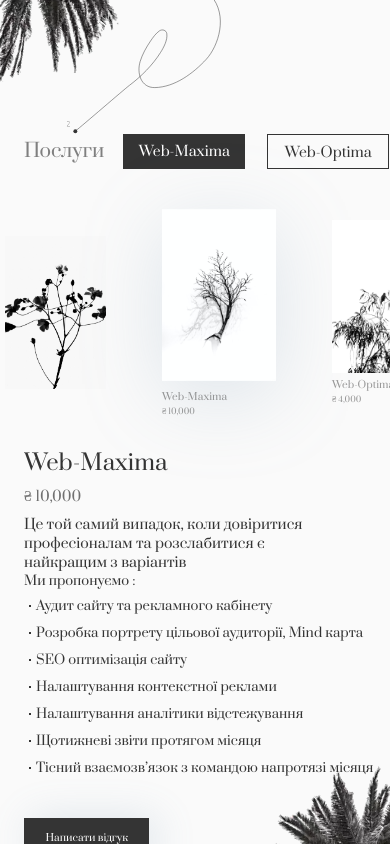
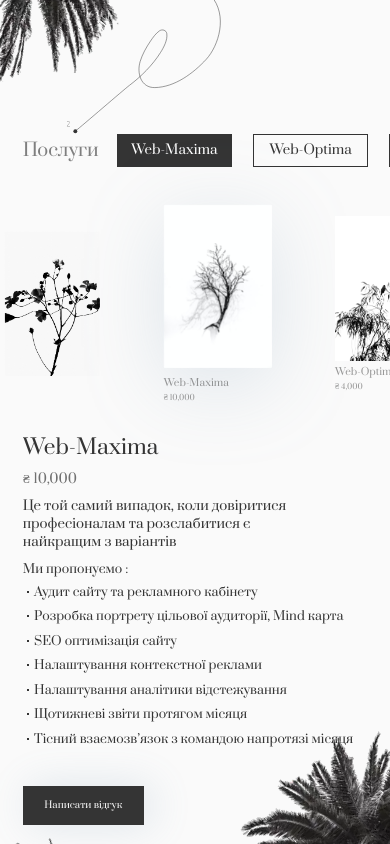
Before and after one commit to 3DMaX123/fma, a React (Create React App) app: page / in a window 390 px wide. Shown: the part 800-1644 px from the top of the page. Built offline with nearby package versions, Linux system fonts and the light colour scheme; a web font is replaced by a local one.

Commit message:
some tests

```diff
--- a/src/container/AboutUs/AboutUsPhone/AboutUsPhone.jsx
+++ b/src/container/AboutUs/AboutUsPhone/AboutUsPhone.jsx
@@ -5,7 +5,7 @@ import images from '../../../constants/images';
 
 const AboutUsPhone = () => {
   return (
-    <div className='app__aboutusphone'>
+    <div className='app__aboutusphone' id='about-usphone'>
         <div className='aboutus-title'>Feed Motion ADS</div>
         <div className='aboutus-description'>Ми команда, що розуміє проблеми бізнесу та їх виклики сьгодення. Тому і глобальною ціллю нашої компанії стали: просування сайтів рекламним та органічним шляхом, організація роботи рекламних кампаній, їх супровід з підготовкою сайту до викликів. </div>
 
--- a/src/container/ContactUs/ContactUsPhone/ContactUsPhone.jsx
+++ b/src/container/ContactUs/ContactUsPhone/ContactUsPhone.jsx
@@ -5,7 +5,7 @@ import images from '../../../constants/images';
 
 const ContactUsPhone = () => {
   return (
-    <div className='app__contactusphone'>
+    <div className='app__contactusphone' id='contactsphone'>
       <div className='contactusphone-email'>
         <div className='contactusphone-nameEmail'>E-mail</div>
         <div className='contactusphone-contact'>fma@gmail.com</div>
--- a/src/container/Price/PricePhone/PricePhone.css
+++ b/src/container/Price/PricePhone/PricePhone.css
@@ -5,48 +5,47 @@
     align-items: baseline;
     overflow: hidden;
 
-    background-color: #FAFAFA;
-    height: 280.897vw;
+    height: 271.9vw;
 }
 
 .pricephone-productsChoosen{
     display: flex;
     align-items: center;
 
-    margin-left: 12px;
+    margin-left: 2.913vw;
 }
 
 .pricephone-priceSign{
-    font-family: 'Prata';
+    font-family: var(--font-main);
     font-style: normal;
     font-weight: 400;
-    font-size: 19px;
+    font-size: 4.612vw;
 
 
-    color: rgba(52, 52, 52, 0.62);
+    color: var(--color-nameofsections);
 
-    margin-right: 19px;
+    margin-right: 4.612vw;
 }
 
 .pricephone-productsChoosen-buttons{
     display: grid;
 
     grid-auto-flow: column;
-    gap: 11px;
+    gap: 2.670vw;
 
 }
 .pricephone-productsChoosen-buttons button{
-    margin-right: 11px;
+    margin-right: 2.670vw;
 }
 
-.productsChoosen-mainButton{
-    width: 122px;
-    height: 35px;
+.productChoosen-mainButton{
+    width: 29.612vw;
+    height: 8.495vw;
 
-    font-family: 'Prata';
+    font-family: var(--font-main);
     font-style: normal;
     font-weight: 400;
-    font-size: 14px;
+    font-size: 3.398vw;
 
     color: var(--color-white);
 
@@ -57,20 +56,18 @@
 }
 
 .productChoosen-additionalButton{
-    width: 122px;
-    height: 35px;
+    width: 29.612vw;
+    height: 8.495vw;
 
-    font-family: 'Prata';
+    font-family: var(--font-main);
     font-style: normal;
     font-weight: 400;
-    font-size: 14px;
+    font-size: 3.398vw;
 
     color: var(--color-black);
 
     outline: none;
     border: 1px solid var(--color-black);
-
-    padding: 8px 15px;
 
     background-color: transparent;
 }
@@ -83,49 +80,49 @@
 
     width: 100%;
 
-    margin-top: 40px;
+    margin-top: 9.709vw;
 }
 
 .pricephone-prices p{
     position: relative;
 
-    font-family: 'Prata';
+    font-family: var(--font-main);
     font-style: normal;
     font-weight: 400;
     font-size: 10px;
 
-    color: rgba(52, 52, 52, 0.5);
+    color: var(--color-priceinothersequenceprice);
 }
 
 .pricephone-priceWeb-MaximaSign,
 .pricephone-priceWeb-OptimaSign{
-    margin-top: 5px;
-    margin-bottom: 2px;
+    margin-top: 1.214vw;
+    margin-bottom: 0.485vw;
 }
 
 .pricephone-priceWeb-MaximaPrice,
 .pricephone-priceWeb-OptimaPrice{
-    font-size: 8px!important;
+    font-size: 1.942vw!important;
 }
 
 .phonepriceAdditionalLeft,
 .phonepriceAdditionalRight{
     position: relative;
 
-    width: 101px;
-    height: 153px;
+    width: 24.515vw;
+    height: 37.136vw;
 
     object-fit: cover;
 }
 
 
 .phonepriceMain{
-    width: 114px;
-    height: 172px;
+    width: 27.670vw;
+    height: 41.748vw;
 
     object-fit: cover;
-    filter: drop-shadow(0px 16px 40px rgba(112, 144, 176, 0.2));
-    -webkit-filter: drop-shadow(0px 16px 40px rgba(112, 144, 176, 0.2));
+    filter: drop-shadow(var(--box-shadowforusereviewphone));
+    -webkit-filter: drop-shadow(var(--box-shadowforusereviewphone));
     -webkit-transform: translateZ(0);
     transform: translateZ(0);
 }
@@ -134,11 +131,11 @@
     font-family: var(--font-main);
     font-style: normal;
     font-weight: 400;
-    font-size: 10px;
+    font-size: 2.427vw;
 
     padding: 3.5vw 5.5vw;
-    margin-top: 32px;
-    margin-left: 24px;
+    margin-top: 7.767vw;
+    margin-left: 5.825vw;
 
     color: var(--color-white);
     box-shadow: var(--box-shadow);
@@ -149,62 +146,66 @@
 }
 
 .pricephone-informationAboutService{
-    margin-top: 31px;
-    margin-left: 24px;
+    margin-top: 7.524vw;
+    margin-left: 5.825vw;
 }
 
 .pricephone-prices-header{
-    font-family: 'Prata';
+    font-family: var(--font-main);
     font-style: normal;
     font-weight: 400;
-    font-size: 22px;
+    font-size: 5.340vw;
 
-    color: #343434;
+    color: var(--color-black);
 
-    margin-bottom: 9px;
+    margin-bottom: 2.184vw;
 }
 
 .pricephone-prices-price{
-    font-family: 'Prata';
+    font-family: var(--font-main);
     font-style: normal;
     font-weight: 400;
-    font-size: 14px;
+    font-size: 3.398vw;
 
-    color: rgba(52, 52, 52, 0.7);
-    margin-bottom: 9px;
+    color: var(--color-namepriceinothersequence);
+    margin-bottom: 2.184vw;
 }
 
 .pricephone-prices-description{
-    font-family: 'Prata';
+    font-family: var(--font-main);
     font-style: normal;
     font-weight: 400;
-    font-size: 14px;
+    font-size: 3.398vw;
 
-    color: #343434;
+    color: var(--color-black);
 }
 
 .pricephone-prices-propose{
-    font-family: 'Prata';
+    font-family: var(--font-main);
     font-style: normal;
     font-weight: 400;
-    font-size: 13px;
+    font-size: 3.155vw;
 
-    color: #343434;
-    margin-bottom: 7px;
+    color: var(--color-black);
+    margin-bottom: 1.699vw;
 }
 
 .pricephone-prices-list div{
     display: flex;
     align-items: center;
 
-    font-family: 'Prata';
+    font-family: var(--font-main);
     font-style: normal;
     font-weight: 400;
-    font-size: 13px;
+    font-size: 3.155vw;
 
     color: #343434;
-    margin-bottom: 9px;
-    margin-left: 5px;
+    margin-bottom: 2.184vw;
+    margin-left: 1.214vw;
+}
+
+.pricePhoneLastDiv{
+    margin-bottom: 2.670vw;
 }
 
 .pricephone-prices-list div{
@@ -216,11 +217,11 @@
 }
 
 .pricephone-prices-square{
-    width: 2px;
-    height: 2px;
+    width: 0.485vw;
+    height: 0.485vw;
 
     background-color: var(--color-black);
-    margin-right: 5px;
+    margin-right: 1.214vw;
 }
 
 .PriceDiv{
@@ -280,7 +281,7 @@
     position: relative;
     flex-direction: column;
 
-    right: -19px;
+    right: -4.612vw;
 }
 
 .pricephone-Left{
@@ -288,7 +289,7 @@
     position: relative;
     flex-direction: column;
 
-    left: -19px;
+    left: -4.612vw;
 }
 
 .PricePalm{
--- a/src/container/Price/PricePhone/PricePhone.jsx
+++ b/src/container/Price/PricePhone/PricePhone.jsx
@@ -11,8 +11,8 @@ function PhoneWebMaxima(){
         <div className='animationDiv NameDiv'><p className='pricephone-prices-header'>Web-Maxima</p></div>
         <div className='animationDiv PriceDiv'><p className='pricephone-prices-price'>₴ 10,000</p></div>
         <div className='animationDiv DescriptionDiv'><p className='pricephone-prices-description'>Це той самий випадок, коли довіритися</p></div>
-        <div className='animationDiv DescriptionBRDiv'><p className='pricephone-prices-description'>професіоналам та розслабитися є</p></div>
-        <div className='animationDiv DescriptionBRDiv'><p className='pricephone-prices-description'>найкращим з варіантів</p></div>
+        <div className='animationDiv DescriptionBRDiv'><p className='pricephone-prices-description'>професіоналам та розслабитися є </p></div>
+        <div className='animationDiv DescriptionBRDiv pricePhoneLastDiv'><p className='pricephone-prices-description'>найкращим з варіантів</p></div>
         <div className='animationDiv ProposeDiv'><p className='pricephone-prices-propose'>Ми пропонуємо :</p></div>
         <div className='pricephone-prices-list'>
           <div className='ListZero animationDiv'><span className='pricephone-prices-square'></span><p>Аудит сайту та рекламного кабінету</p></div>
@@ -34,7 +34,7 @@ function PhoneWebOptima(){
     <div className='animationDiv NameDiv'><p className='pricephone-prices-header'>Web-Optima</p></div>
     <div className='animationDiv PriceDiv'><p className='pricephone-prices-price'>₴ 4,000</p></div>
     <div className='animationDiv DescriptionDiv'><p className='pricephone-prices-description'>Створено спеціально для вас. Це ж у вас є сумніви</p></div>
-    <div className='animationDiv DescriptionBRDiv'><p className='pricephone-prices-description'>щодо вже наявної рекламної кампанії</p></div>
+    <div className='animationDiv DescriptionBRDiv pricePhoneLastDiv'><p className='pricephone-prices-description'>щодо вже наявної рекламної кампанії</p></div>
     <div className='animationDiv ProposeDiv'><p className='pricephone-prices-propose'>Ми пропонуємо :</p></div>
     <div className='pricephone-prices-list'>
       <div className='ListZero animationDiv'><span className='pricephone-prices-square'></span><p>Аудит сайту та рекламного кабінету</p></div>
@@ -54,18 +54,27 @@ const PricePhone = () => {
   const [ phoneWhichOne, setPhoneWhichOne ] = useState('web-maxima');
 
   return (
-    <div className='app__pricephone'>
+    <div className='app__pricephone' id='servicesphone'>
       <div className='pricephone-productsChoosen'>
         <p className='pricephone-priceSign'>Послуги</p>
-        <ScrollContainer className='pricephone-productsChoosen-buttons'>
-          <button className='productsChoosen-mainButton'>Web-Maxima</button>
-          <button className='productChoosen-additionalButton'>Web-Optima</button>
-          <button className='productChoosen-additionalButton'>Web-Optima</button>
-        </ScrollContainer>
+        {phoneWhichOne === 'web-maxima' &&
+          <ScrollContainer className='pricephone-productsChoosen-buttons'>
+            <button className='productChoosen-mainButton phonePriceMain'>Web-Maxima</button>
+            <button className='productChoosen-additionalButton phonePriceAdditional' onClick={() => setPhoneWhichOne('web-optima')}>Web-Optima</button>
+            <button className='productChoosen-additionalButton phonePriceAdditional'>Web-Limitless</button>
+          </ScrollContainer>
+        }
+        {phoneWhichOne === 'web-optima' &&
+          <ScrollContainer className='pricephone-productsChoosen-buttons '>
+            <button className='productChoosen-mainButton phonePriceMain'>Web-Optima</button>
+            <button className='productChoosen-additionalButton phonePriceAdditional' onClick={() => setPhoneWhichOne('web-maxima')}>Web-Maxima</button>
+            <button className='productChoosen-additionalButton phonePriceAdditional'>Web-Limitless</button>
+          </ScrollContainer>
+        }
       </div>
       {phoneWhichOne === 'web-maxima' &&
         <div className='pricephone-prices'>
-        <div className='pricephone-Left'>
+        <div className='pricephone-Left phonePriceAdditional'>
           <img className='phonepriceAdditionalLeft' src={images.web_limitless} alt='Web-Limitless logo'/>
         </div>
         <div className='pricephone-Main phonePriceMain'>
@@ -73,7 +82,7 @@ const PricePhone = () => {
           <p className='pricephone-priceWeb-MaximaSign'>Web-Maxima</p>
           <p className='pricephone-priceWeb-MaximaPrice'>₴ 10,000</p>
         </div>
-        <div className='pricephone-Right phonePriceAdditional' onClick={() => setPhoneWhichOne('web-optima')}>
+        <div className='pricephone-Right phonePriceAdditional'>
           <img className='phonepriceAdditionalRight' src={images.web_optima} alt='Web-Optima logo'/>
           <p className='pricephone-priceWeb-OptimaSign'>Web-Optima</p>
           <p className='pricephone-priceWeb-OptimaPrice'>₴ 4,000</p>
@@ -82,7 +91,7 @@ const PricePhone = () => {
       }
       {phoneWhichOne === 'web-optima' &&
         <div className='pricephone-prices'>
-        <div className='pricephone-Left'>
+        <div className='pricephone-Left phonePriceAdditional'>
           <img className='phonepriceAdditionalLeft' src={images.web_limitless} alt='Web-Limitless logo'/>
         </div>
         <div className='pricephone-Main phonePriceMain'>
@@ -90,7 +99,7 @@ const PricePhone = () => {
           <p className='pricephone-priceWeb-OptimaSign'>Web-Optima</p>
           <p className='pricephone-priceWeb-OptimaPrice'>₴ 4,000</p>
         </div>
-        <div className='pricephone-Right phonePriceAdditional' onClick={() => setPhoneWhichOne('web-maxima')}>
+        <div className='pricephone-Right phonePriceAdditional'>
           <img className='phonepriceAdditionalRight' src={images.web_maxima} alt='Web-Maxima logo'/>
           <p className='pricephone-priceWeb-MaximaSign'>Web-Maxima</p>
           <p className='pricephone-priceWeb-MaximaPrice'>₴ 10,000</p>
--- a/src/container/Review/ReviewPhone/ReviewPhone.jsx
+++ b/src/container/Review/ReviewPhone/ReviewPhone.jsx
@@ -8,7 +8,7 @@ import './ReviewPhone.css';
 
 const ReviewPhone = () => {
   return (
-    <div className='app__reviewphone'>
+    <div className='app__reviewphone' id='reviewsphone'>
       <div className='review-label'>
         <button className='review-label-button'>Написати відгук</button>
         <p className='review-label-review'>Відгуки</p>
```
Also changed, not shown: src/components/NavBar/NavBar.css (+23 -5 lines), src/components/NavBar/NavBar.jsx (+9 -1 lines).
